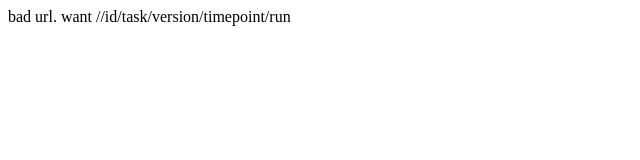
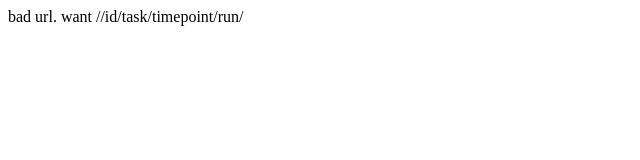
Before and after one commit to LabNeuroCogDevel/cardtask-v2-cljs, a plain HTML site: page psiclj/src/not-found.html in a window 1280 px wide. Shown: the full height of the page, 0-640 px from the left. Drawn offline with Linux system fonts and the light colour scheme.

Commit message:
🎨 psiclj: remove version from url string. hardcode in server

```diff
--- a/psiclj/src/not-found.html
+++ b/psiclj/src/not-found.html
@@ -1 +1 @@
-<html><head><title>not found</title></head><body> bad url. want //id/task/version/timepoint/run </body></html>
+<html><head><title>not found</title></head><body> bad url. want //id/task/timepoint/run/ </body></html>
```
Also changed, not shown: 1 other file.
